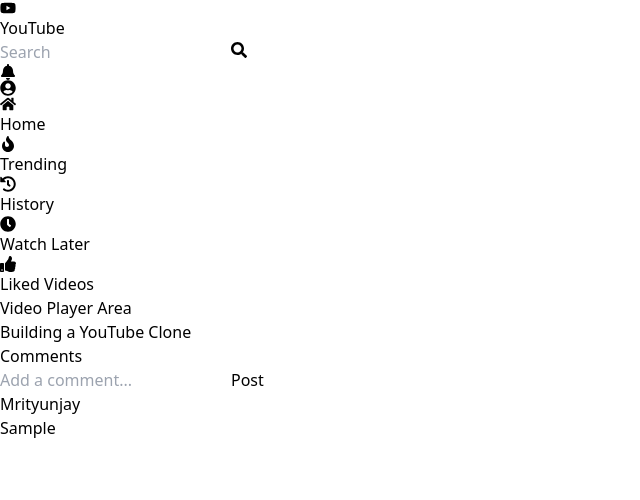
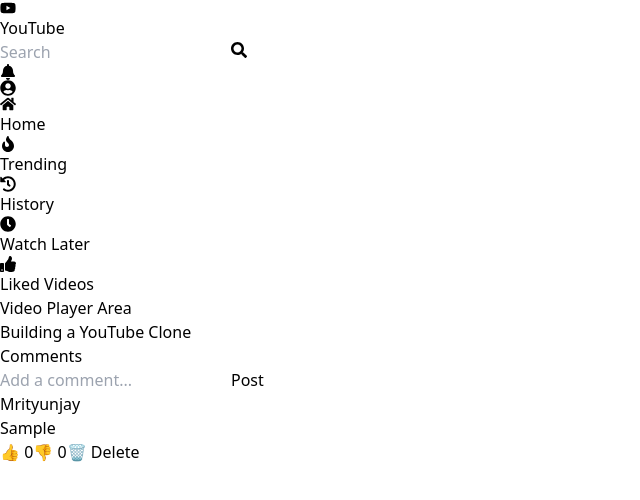
Before and after one commit to anshnarayan777/youtube-clone, a React app in the folder frontend/: page /video in a window 1280 px wide. Both pictures are taken after typing "Sample" into the empty fields and a click on the button "Post". Shown: the top 500 px of the page, without its empty margins (0-640 px from the left). Built offline with nearby package versions, Linux system fonts and the light colour scheme; the HTML template or start-up script is replaced by a standard one.

Commit message:
added like and dislike button in comment

```diff
--- a/frontend/src/pages/VideoPage.jsx
+++ b/frontend/src/pages/VideoPage.jsx
@@ -11,15 +11,40 @@
       ...comments,
       {
         text: comment,
+        likes: 0,
+        dislikes: 0,
       },
     ]);
 
     setComment("");
   };
 
+  const handleLike = (index) => {
+    const updatedComments = [...comments];
+
+    updatedComments[index].likes += 1;
+
+    setComments(updatedComments);
+  };
+
+  const handleDislike = (index) => {
+    const updatedComments = [...comments];
+
+    updatedComments[index].dislikes += 1;
+
+    setComments(updatedComments);
+  };
+
+  const deleteComment = (index) => {
+    const updatedComments = comments.filter(
+      (_, i) => i !== index
+    );
+
+    setComments(updatedComments);
+  };
+
   return (
     <div className="text-white p-4">
-
       <div className="w-full h-[500px] bg-zinc-800 rounded-lg flex items-center justify-center">
         <h1 className="text-3xl">Video Player Area</h1>
       </div>
@@ -29,13 +54,11 @@
       </h1>
 
       <div className="mt-8">
-
         <h2 className="text-xl font-bold mb-4">
           Comments
         </h2>
 
         <div className="flex gap-3">
-
           <input
             type="text"
             placeholder="Add a comment..."
@@ -50,30 +73,48 @@
           >
             Post
           </button>
-
         </div>
 
-        <div className="mt-6 space-y-3">
-
+        <div className="mt-6 space-y-4">
           {comments.map((item, index) => (
             <div
               key={index}
-              className="bg-zinc-900 p-3 rounded"
+              className="bg-zinc-900 p-4 rounded"
             >
               <p className="font-bold">
                 Mrityunjay
               </p>
 
-              <p>
+              <p className="mt-2">
                 {item.text}
               </p>
+
+              <div className="flex gap-3 mt-3">
+                <button
+                  onClick={() => handleLike(index)}
+                  className="bg-zinc-800 px-3 py-1 rounded"
+                >
+                  👍 {item.likes}
+                </button>
+
+                <button
+                  onClick={() => handleDislike(index)}
+                  className="bg-zinc-800 px-3 py-1 rounded"
+                >
+                  👎 {item.dislikes}
+                </button>
+
+                <button
+                  onClick={() => deleteComment(index)}
+                  className="bg-red-600 px-3 py-1 rounded"
+                >
+                  🗑 Delete
+                </button>
+              </div>
             </div>
           ))}
-
         </div>
-
       </div>
-
     </div>
   );
 };
```
